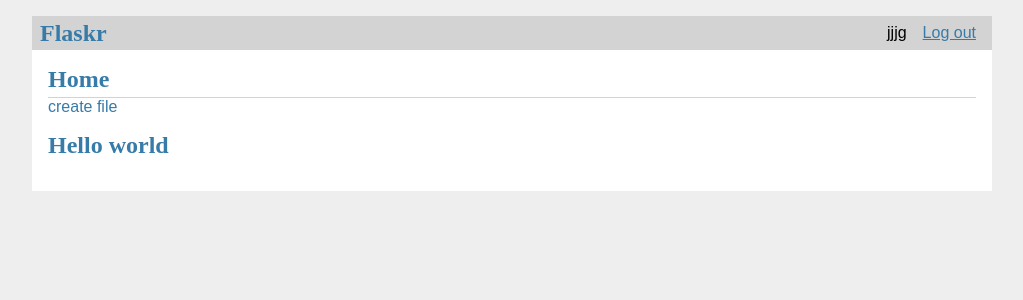
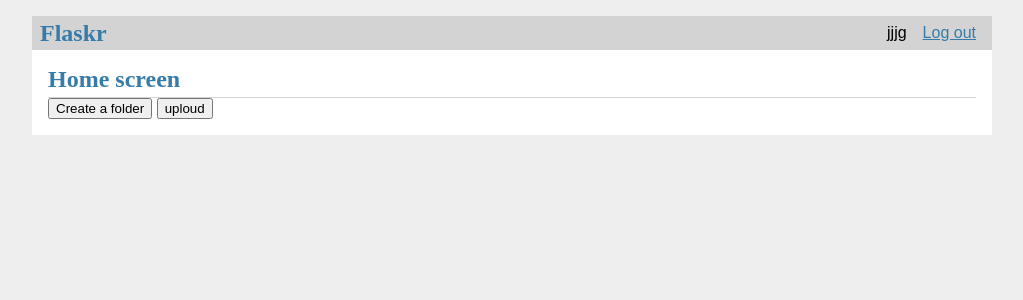
Before and after one commit to topshager/dropnox, a Flask app: page / in a window 1280 px wide. Shown: the top 300 px of the page, without its empty margins (128-1151 px from the left). Run offline with Flask 3, Linux system fonts and the light colour scheme; a user stored in the database is signed in; data comes from the database, SQL or seed files in the repository.

Commit message:
added create folder button and upload button to home page.

```diff
--- a/flaskr/templates/homepage/home.html
+++ b/flaskr/templates/homepage/home.html
@@ -2,11 +2,13 @@
 
 
 {% block header %}
-  <h1>{% block title %}Home{% endblock %}</h1>
+  <h1>{% block title %}Home screen {% endblock %}</h1>
 {% endblock %}
 
 {% block content %}
-<butt> <a>create file </a></button>
-  <h1> Hello world </h1>
+<button type="button">Create a folder</button>
+<button type="button">uploud</button>
+
+
 
 {% endblock %}
```
